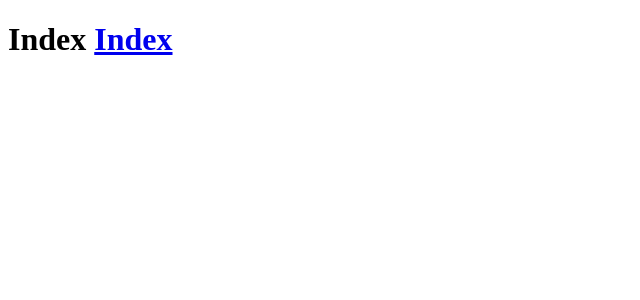
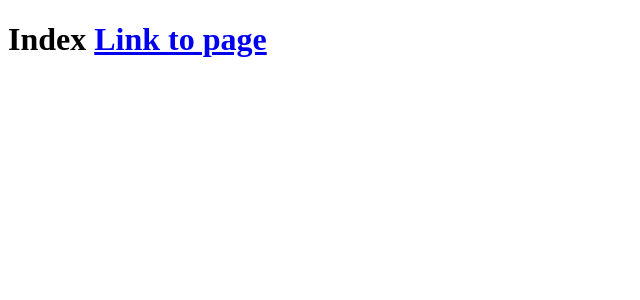
Before and after one commit to vhturcato/clone-tabnews, a Next.js app: page /page2 in a window 1280 px wide. Shown: the top 300 px of the page, without its empty margins (0-640 px from the left). Built offline with nearby package versions, Linux system fonts and the light colour scheme.

Commit message:
testa links 5

```diff
--- a/pages/index.js
+++ b/pages/index.js
@@ -4,7 +4,7 @@ function Home (){
     return (
 
     <h1>
-    Page2 <Link href="/page2.js">Page 2</Link>
+    Page2 <Link href="/page2">Page 2</Link>
     </h1>
     )
 }
--- a/pages/page2.js
+++ b/pages/page2.js
@@ -1,11 +1,12 @@
 import Link from 'next/link';
 
-function page2 (){
+function p2 (){
     return (
-        <h1>
-  Index <Link href="/index.js"> Index</Link>
-</h1>
+
+    <h1>
+    Index <Link href="/">Link to page</Link>
+    </h1>
     )
 }
 
-export default page2;
+export default p2;
```
